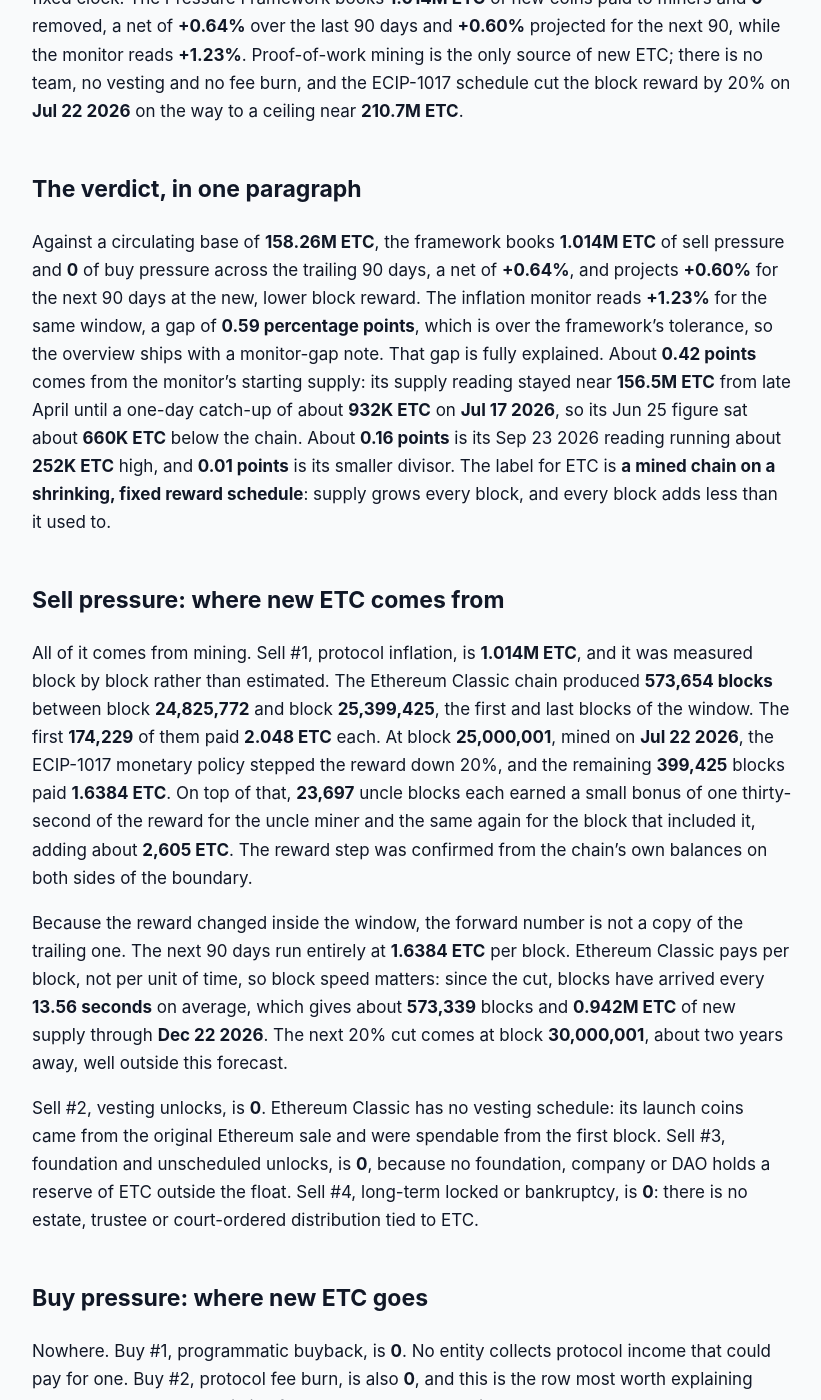
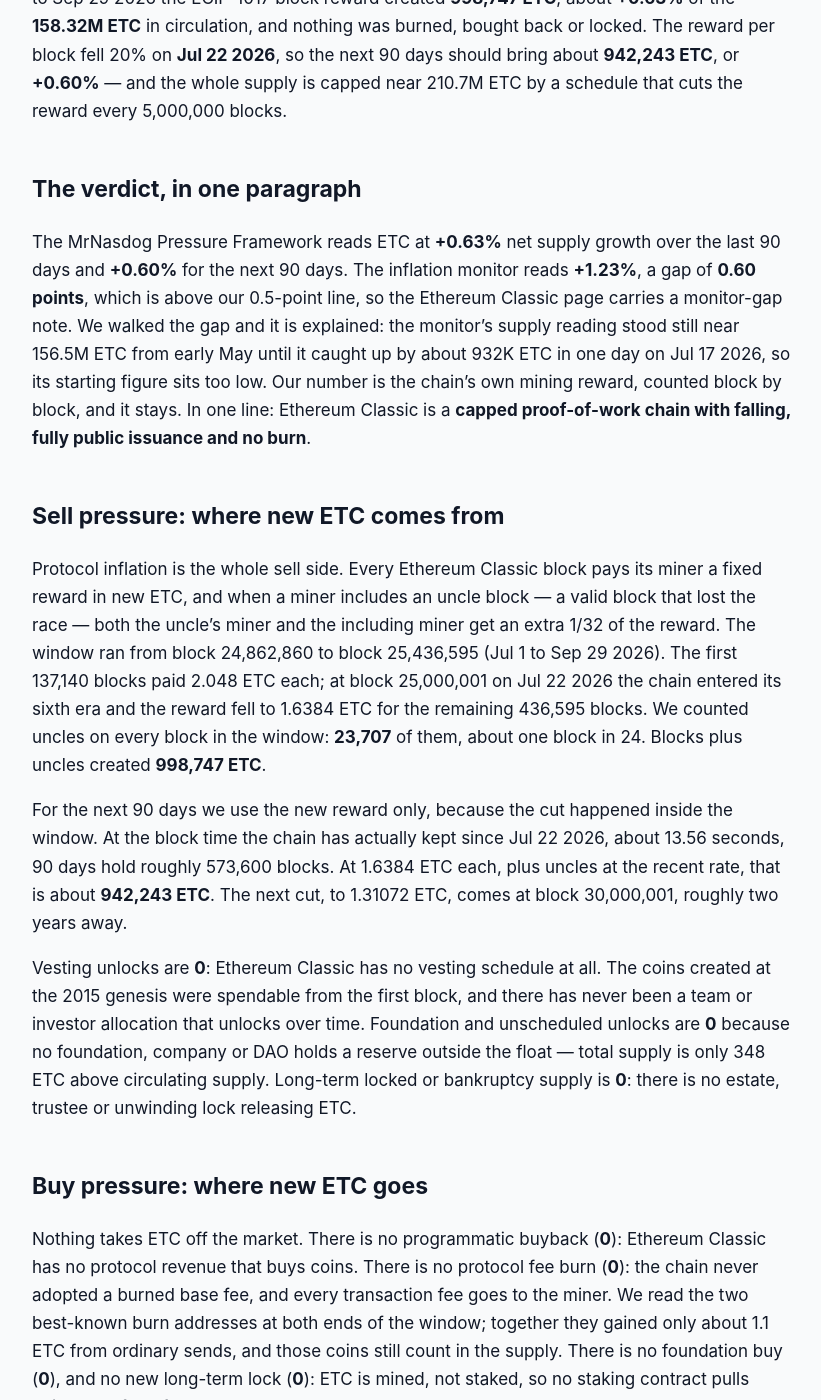
Before and after one commit to jeevansongmy-spec/mrnasdog-articles, a Jekyll site: the page built from crypto/etc-pressure-framework.md, in a window 1280 px wide and 1400 px high, scrolled down 286 px. Shown: the whole window, without its empty margins (228-1049 px from the left). Built offline with Jekyll 4.4.1, drawn with Linux system fonts in a browser that asks for light colours; some of the changed text lies outside the part shown.

Commit message:
publish: crypto/etc-pressure-framework

```diff
--- a/crypto/etc-pressure-framework.md
+++ b/crypto/etc-pressure-framework.md
@@ -1,6 +1,6 @@
 ---
 title:         "ETC Inflation Analysis · September 2026 · Supply growing · projected to keep growing"
-description:   "Supply growing: ETC reads +0.64% over 90 days and +0.60% next. Mining is the only new supply, the block reward fell 20% on Jul 22 2026, and nothing is burned."
+description:   "Supply growing: ETC reads +0.63% over 90 days and +0.60% next. Mining is the only new supply, the block reward fell 20% on Jul 22 2026, and nothing is burned."
 canonical_url: "https://mrnasdog.com/research/etc/inflation"
 tags:          ["crypto", "etc", "ethereumclassic", "mining"]
 published:     true
@@ -10,46 +10,44 @@ Originally published at [ETC Inflation Analysis · September 2026 · Supply grow
 
 # ETC Inflation Analysis · September 2026 · Supply growing · projected to keep growing
 
-Ethereum Classic supply is growing and is projected to keep growing, but slowly and on a fixed clock. The Pressure Framework books **1.014M ETC** of new coins paid to miners and **0** removed, a net of **+0.64%** over the last 90 days and **+0.60%** projected for the next 90, while the monitor reads **+1.23%**. Proof-of-work mining is the only source of new ETC; there is no team, no vesting and no fee burn, and the ECIP-1017 schedule cut the block reward by 20% on **Jul 22 2026** on the way to a ceiling near **210.7M ETC**.
+Ethereum Classic (ETC) is mildly inflationary, and the only reason is mining. Over the 90 days to Sep 29 2026 the ECIP-1017 block reward created **998,747 ETC**, about **+0.63%** of the **158.32M ETC** in circulation, and nothing was burned, bought back or locked. The reward per block fell 20% on **Jul 22 2026**, so the next 90 days should bring about **942,243 ETC**, or **+0.60%** — and the whole supply is capped near 210.7M ETC by a schedule that cuts the reward every 5,000,000 blocks.
 
 ## The verdict, in one paragraph
 
-Against a circulating base of **158.26M ETC**, the framework books **1.014M ETC** of sell pressure and **0** of buy pressure across the trailing 90 days, a net of **+0.64%**, and projects **+0.60%** for the next 90 days at the new, lower block reward. The inflation monitor reads **+1.23%** for the same window, a gap of **0.59 percentage points**, which is over the framework's tolerance, so the overview ships with a monitor-gap note. That gap is fully explained. About **0.42 points** comes from the monitor's starting supply: its supply reading stayed near **156.5M ETC** from late April until a one-day catch-up of about **932K ETC** on **Jul 17 2026**, so its Jun 25 figure sat about **660K ETC** below the chain. About **0.16 points** is its Sep 23 2026 reading running about **252K ETC** high, and **0.01 points** is its smaller divisor. The label for ETC is **a mined chain on a shrinking, fixed reward schedule**: supply grows every block, and every block adds less than it used to.
+The MrNasdog Pressure Framework reads ETC at **+0.63%** net supply growth over the last 90 days and **+0.60%** for the next 90 days. The inflation monitor reads **+1.23%**, a gap of **0.60 points**, which is above our 0.5-point line, so the Ethereum Classic page carries a monitor-gap note. We walked the gap and it is explained: the monitor's supply reading stood still near 156.5M ETC from early May until it caught up by about 932K ETC in one day on Jul 17 2026, so its starting figure sits too low. Our number is the chain's own mining reward, counted block by block, and it stays. In one line: Ethereum Classic is a **capped proof-of-work chain with falling, fully public issuance and no burn**.
 
 ## Sell pressure: where new ETC comes from
 
-All of it comes from mining. Sell #1, protocol inflation, is **1.014M ETC**, and it was measured block by block rather than estimated. The Ethereum Classic chain produced **573,654 blocks** between block **24,825,772** and block **25,399,425**, the first and last blocks of the window. The first **174,229** of them paid **2.048 ETC** each. At block **25,000,001**, mined on **Jul 22 2026**, the ECIP-1017 monetary policy stepped the reward down 20%, and the remaining **399,425** blocks paid **1.6384 ETC**. On top of that, **23,697** uncle blocks each earned a small bonus of one thirty-second of the reward for the uncle miner and the same again for the block that included it, adding about **2,605 ETC**. The reward step was confirmed from the chain's own balances on both sides of the boundary.
+Protocol inflation is the whole sell side. Every Ethereum Classic block pays its miner a fixed reward in new ETC, and when a miner includes an uncle block — a valid block that lost the race — both the uncle's miner and the including miner get an extra 1/32 of the reward. The window ran from block 24,862,860 to block 25,436,595 (Jul 1 to Sep 29 2026). The first 137,140 blocks paid 2.048 ETC each; at block 25,000,001 on Jul 22 2026 the chain entered its sixth era and the reward fell to 1.6384 ETC for the remaining 436,595 blocks. We counted uncles on every block in the window: **23,707** of them, about one block in 24. Blocks plus uncles created **998,747 ETC**.
 
-Because the reward changed inside the window, the forward number is not a copy of the trailing one. The next 90 days run entirely at **1.6384 ETC** per block. Ethereum Classic pays per block, not per unit of time, so block speed matters: since the cut, blocks have arrived every **13.56 seconds** on average, which gives about **573,339** blocks and **0.942M ETC** of new supply through **Dec 22 2026**. The next 20% cut comes at block **30,000,001**, about two years away, well outside this forecast.
+For the next 90 days we use the new reward only, because the cut happened inside the window. At the block time the chain has actually kept since Jul 22 2026, about 13.56 seconds, 90 days hold roughly 573,600 blocks. At 1.6384 ETC each, plus uncles at the recent rate, that is about **942,243 ETC**. The next cut, to 1.31072 ETC, comes at block 30,000,001, roughly two years away.
 
-Sell #2, vesting unlocks, is **0**. Ethereum Classic has no vesting schedule: its launch coins came from the original Ethereum sale and were spendable from the first block. Sell #3, foundation and unscheduled unlocks, is **0**, because no foundation, company or DAO holds a reserve of ETC outside the float. Sell #4, long-term locked or bankruptcy, is **0**: there is no estate, trustee or court-ordered distribution tied to ETC.
+Vesting unlocks are **0**: Ethereum Classic has no vesting schedule at all. The coins created at the 2015 genesis were spendable from the first block, and there has never been a team or investor allocation that unlocks over time. Foundation and unscheduled unlocks are **0** because no foundation, company or DAO holds a reserve outside the float — total supply is only 348 ETC above circulating supply. Long-term locked or bankruptcy supply is **0**: there is no estate, trustee or unwinding lock releasing ETC.
 
 ## Buy pressure: where new ETC goes
 
-Nowhere. Buy #1, programmatic buyback, is **0**. No entity collects protocol income that could pay for one. Buy #2, protocol fee burn, is also **0**, and this is the row most worth explaining because Ethereum Classic is often assumed to behave like Ethereum. It does not. Ethereum Classic never adopted EIP-1559: its block headers carry no base-fee field and every transaction fee goes to the miner. The two common burn addresses were also read at both ends of the window: they picked up **1.1 ETC** between them, all in stray sends on **Aug 5 2026**. Those addresses are still counted inside circulating supply, so even that dust never left the float.
+Nothing takes ETC off the market. There is no programmatic buyback (**0**): Ethereum Classic has no protocol revenue that buys coins. There is no protocol fee burn (**0**): the chain never adopted a burned base fee, and every transaction fee goes to the miner. We read the two best-known burn addresses at both ends of the window; together they gained only about 1.1 ETC from ordinary sends, and those coins still count in the supply. There is no foundation buy (**0**), and no new long-term lock (**0**): ETC is mined, not staked, so no staking contract pulls coins out of the float.
 
-Buy #3, foundation buy, is **0**: no foundation or company bought ETC on the market. Buy #4, new long-term lock, is **0**. Ethereum Classic is mined, not staked, so no staking contract pulls coins out of circulation.
+The planned Olympia upgrade would add a base fee to Ethereum Classic, but it would send that fee to an on-chain treasury rather than destroy it. So even when it goes live, it would not add a burn to this ledger.
 
 ## Foundation and overhang
 
-There is almost no overhang to track. About **158.26M ETC** circulate out of **158.26M ETC** in existence; the difference is only about **748 ETC**. No foundation treasury, team wallet, DAO treasury or buyback wallet holds coins outside the float, and there is no bankruptcy residual. The largest single holder of note is a US investment trust with about **10.85M ETC** at Jun 30 2026, but that is investor custody already counted as circulating, so its sales would move coins within the float.
-
-The one thing to watch is proposed rather than live. The Olympia upgrade would add a base fee and send it to a new on-chain treasury instead of burning it. It is still a draft with no activation block. If it activates and that treasury, or any newly identified team-controlled wallet, sits outside the circulating count and its balance falls between refreshes, the outflow enters Sell #3 at the next refresh.
+Ethereum Classic has no team-controlled overhang. Total supply sits only 348 ETC above circulating supply, so no wallet bigger than that can hold coins outside the float. The largest single holder we track is a US investment trust with about **10.85M ETC** at Jun 30 2026; it holds coins already counted as circulating, does not redeem shares, and slowly pays its fees in ETC, so it moves coins inside the float rather than adding new ones. The Olympia treasury does not exist yet. We check these holders on every rebuild, and if a reserve outside the float ever appears and its balance falls between refreshes, the outflow enters Sell #3 at the next refresh.
 
 ## How ETC compares to other proof-of-work chains
 
-ETC sits in the same family as Bitcoin and Litecoin: a proof-of-work chain with a hard supply ceiling reached by cutting the block reward on a fixed schedule. The difference is the shape of the cut. Bitcoin halves its reward every 210,000 blocks, so its issuance drops by half in one step about every four years. Ethereum Classic cuts by 20% every 5,000,000 blocks, about every two years, so its issuance declines in smaller, more frequent steps. Both are written into the protocol and cannot change without a hard fork.
+Among proof-of-work coins, Ethereum Classic sits between Bitcoin and Monero. Like Bitcoin, ETC has a hard ceiling and a reward that steps down on a fixed block count; unlike Bitcoin's 50% halving every 210,000 blocks, ETC cuts 20% every 5,000,000 blocks, so each ETC cut is smaller and the issuance curve is flatter and longer. Monero goes the other way: after its main emission ended it pays a small fixed tail reward forever, so it has no cap at all.
 
-Ethereum Classic's current reading of **+0.64%** a quarter is higher than a mid-cycle Bitcoin, which reads a fraction of that, because ETC is at an earlier point on its curve: about **75%** of its ceiling is issued, against well over 90% for Bitcoin. Unlike staking chains with open-ended emission set by governance, ETC has no lever on issuance, so its supply path is one of the most predictable in the market.
+Against Ethereum, the chain it split from in 2016, the gap is about the fee burn and the security model. Ethereum pays stakers in new coins and burns part of every fee; Ethereum Classic pays miners, burns nothing, and has no staking. That makes ETC's supply reading simpler: issuance is the whole story, and it is set by code and the block count, not by how much the network is used.
 
-The sharpest contrast is with Ethereum itself. Ethereum burns part of every fee and can shrink when busy; Ethereum Classic burns nothing, so no amount of activity offsets its mining issuance.
+One more difference matters for the numbers. ETC pays a reward per block, not per unit of time, so if miners leave and blocks slow down, fewer ETC are created, and if blocks speed up, more are. Over this window blocks came about every 13.56 seconds, and our forward figure uses that pace.
 
 ## What to watch in the next 90 days
 
-First, the block rate: at **1.6384 ETC** per block, faster blocks mean more new ETC, so a large change in mining power would move the forward number through **Dec 22 2026**. Second, the Olympia upgrade: the fee-market proposals were revised on **Sep 8 2026** but remain drafts with no activation block; if a block is set, the new treasury becomes a balance to track, though it destroys no coins. Third, the burn addresses, where any real burn programme would show first. Fourth, the US investment trust's holding of about **10.85M ETC**, the largest identified pool, which moves within the float. The next scheduled reward cut, at block **30,000,001**, falls outside this window.
+First, whether the Olympia upgrade gets a mainnet block number; it would add a base fee paid into a treasury, which changes who receives fees but not the number of ETC created. Second, the client dispute that began on Sep 14 2026, when a new node release was pushed and mining pools rolled back to the older version the next day; a split in the software could matter for the chain even though no coins were lost. Third, the block time: a big move in mining power would change how many blocks, and so how many ETC, fit into 90 days. Fourth, the uncle rate, now about 4.2% of blocks, which adds a little to issuance. The next community call is set for Oct 2 2026.
 
 ## Summary
 
-The MrNasdog Pressure Framework reads ETC at **+0.64%** over the trailing 90 days and **+0.60%** projected forward: supply growing, projected to keep growing. The only mechanism is proof-of-work mining, which paid **1.014M ETC** in the window and will pay about **0.942M ETC** in the next 90 days after the Jul 22 2026 reward cut. The key risk is that nothing offsets it: Ethereum Classic has no fee burn, no buyback and no staking lock. The comfort is the ceiling, near **210.7M ETC**, and a reward that keeps falling by 20% every 5,000,000 blocks.
+Ethereum Classic (ETC) adds about **0.63%** to its supply every 90 days, all of it new coins paid to miners under the ECIP-1017 schedule, and nothing is burned, bought back or locked. The Jul 22 2026 reward cut lowers the next 90 days to about **+0.60%**. There is no vesting, no foundation reserve and no team overhang, so the main risk to this reading is a change in block time or a new upgrade rather than a hidden unlock. The supply is capped near 210.7M ETC, and each 5,000,000-block era cuts the reward by another 20%.
 
-MrNasdog Pressure Framework analysis of ETC, Metric 1 — Inflation. Data + explanation only. Not financial advice. Updated Sep 23 2026.
+*MrNasdog Pressure Framework analysis of ETC, Metric 1 — Inflation. Data + explanation only. Not financial advice. Checked Sep 29 2026.*
```
